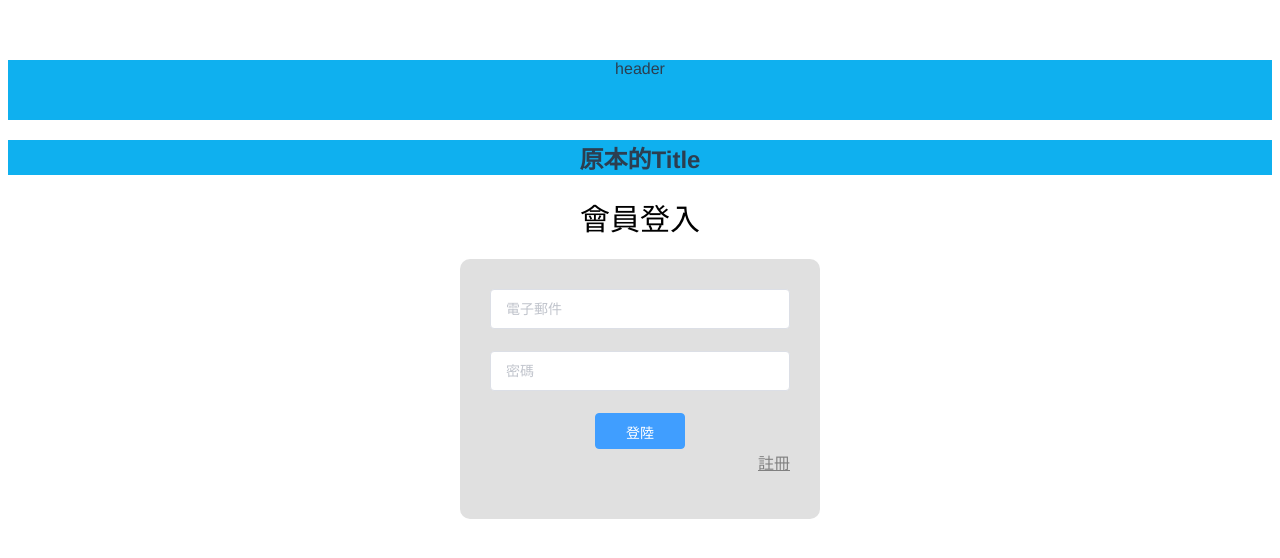
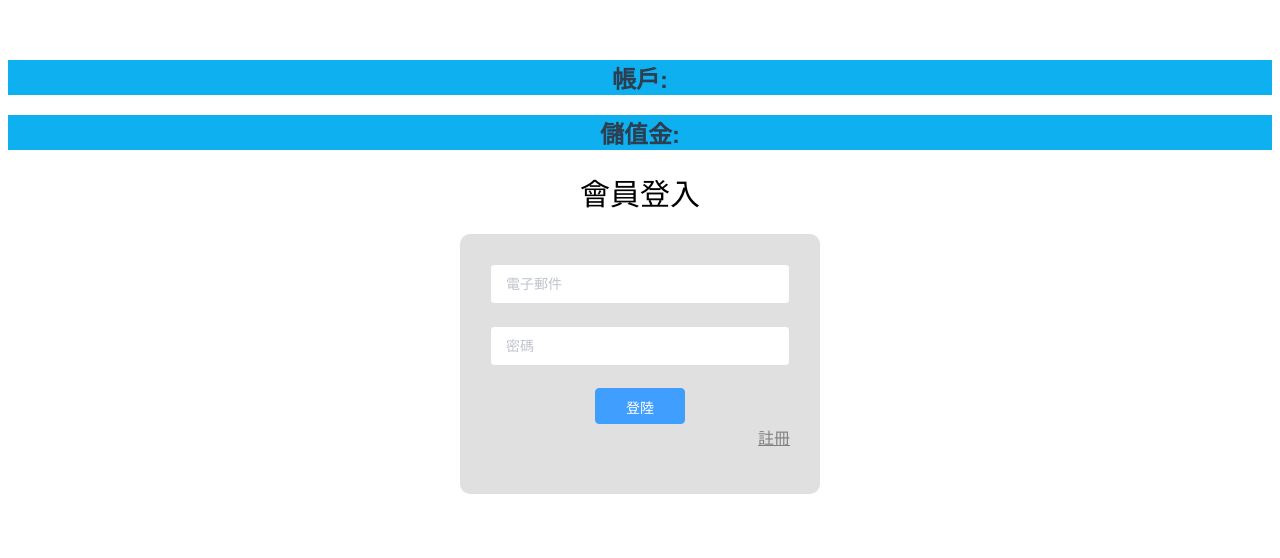
Before and after one commit to YoLo9803/sms_provider, a Vue app: page /#/ in a window 1280 px wide. Shown: the top 558 px of the page. Built offline with nearby package versions, Linux system fonts and the light colour scheme.

Commit message:
刪除多餘comment

```diff
--- a/src/pages/common/header.vue
+++ b/src/pages/common/header.vue
@@ -1,23 +1,28 @@
 <template>
     <div>
-        <el-header class="header">header</el-header>
-        <h2 class="header">{{title}}</h2>
+        <h2 class="header">{{account}}</h2>
+        <h2 class="header">{{fund}}</h2>
         <router-view v-on:childInit="onChildInit"></router-view>
     </div>
 </template>
 
 <script>
 export default {
+    created(){
+        this.accountId = -1,
+        this.account = '帳戶: ',
+        this.fund = '儲值金: '
+    },
     data(){
         return {
-            title : '原本的Title',
         };
     },
     methods:{
         onChildInit( value ){
             console.log('event triggerd');
             console.log(value);
-            this.title = value;
+            this.account += value.account;
+            this.fund +=value.fund;
         }
     }
 }
--- a/src/pages/login.vue
+++ b/src/pages/login.vue
@@ -70,6 +70,7 @@ export default {
                         }
                         else if(response.status == 200){
                             console.log('login success');
+                            // TODO: 不能傳密碼回去
                             this.$emit('childInit', response.data);
                             this.$router.push('/smspva');
                         }
```
Also changed, not shown: src/App.vue (+0 -11 lines), src/router/index.js (+0 -23 lines).
